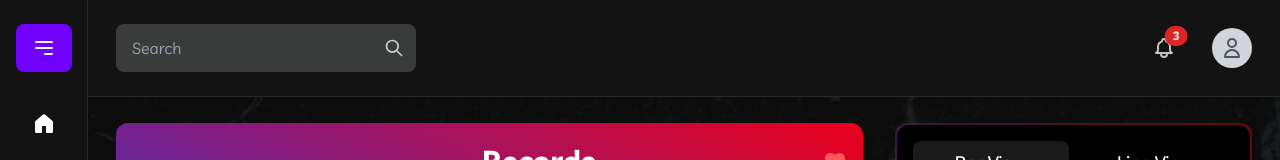
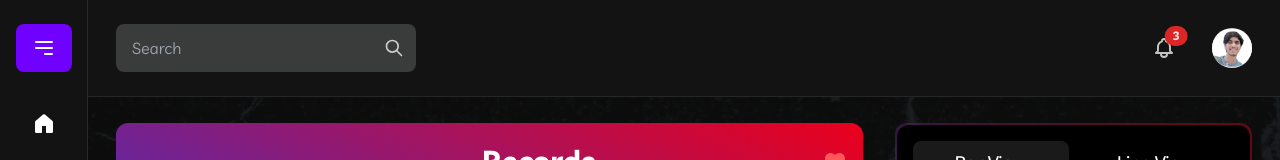
Before and after one commit to mukulTriesCode/cash-app-react, a React (Vite) app: page / in a window 1280 px wide. Shown: the top 160 px of the page. Built offline with nearby package versions, Linux system fonts and the light colour scheme; no server answers.

Commit message:
Added profile image in navbar

```diff
--- a/src/components/Navbar.tsx
+++ b/src/components/Navbar.tsx
@@ -5,6 +5,7 @@ import { Link } from "react-router-dom";
 import { useDispatch } from "react-redux";
 import { profileSlice } from "@/features/profileSlice";
 import useMobile from "@/hooks/useMobile";
+import Profile from "../assets/profile.webp";
 
 const Navbar: React.FC = () => {
   const [isNotificationOpen, setIsNotificationOpen] = useState(false);
@@ -54,7 +55,15 @@ const Navbar: React.FC = () => {
               onClick={() => handleProfileDropdown()}
               className="w-10 h-10 rounded-full bg-gray-300 flex items-center justify-center cursor-pointer relative"
             >
-              <ProfileSVG />
+              {Profile ? (
+                <img
+                  className=" rounded-full object-cover"
+                  src={Profile}
+                  alt="Profile Image"
+                />
+              ) : (
+                <ProfileSVG />
+              )}
               <div
                 className={`absolute top-full right-0 ${
                   isProfileClicked ? "block" : "hidden"
```
